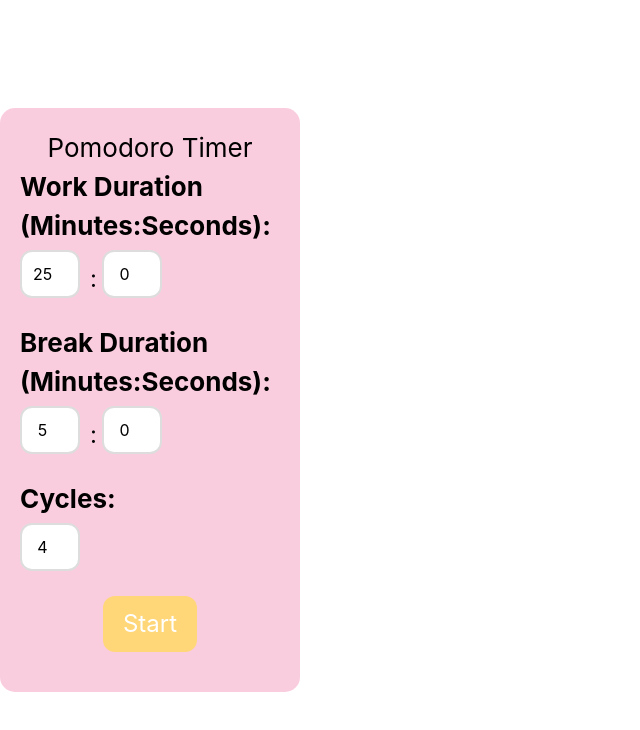
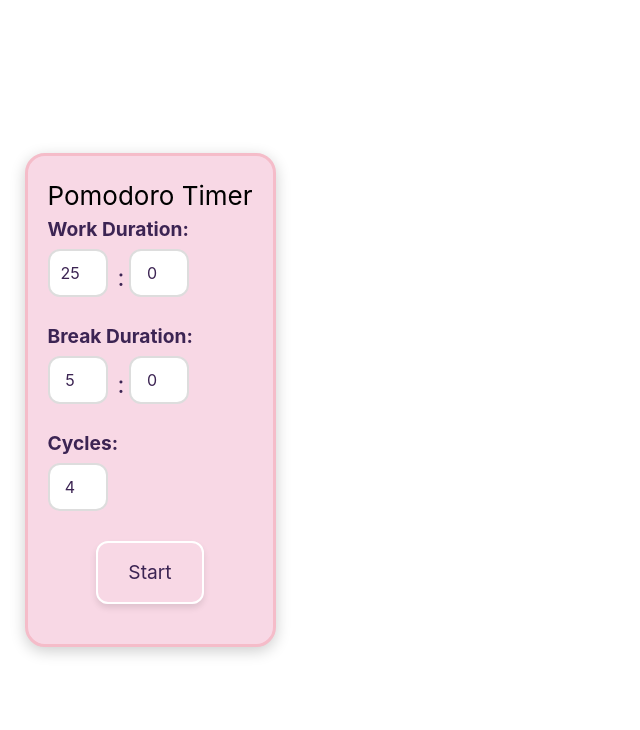
Before and after one commit to isaemi/hack-the-north-2024, a React (Vite) app in the folder client/: page / in a window 1280 px wide. Shown: the top 730 px of the page, without its empty margins (0-640 px from the left). Built offline with nearby package versions, Linux system fonts and the light colour scheme.

Commit message:
updated timer style

```diff
--- a/client/src/App.css
+++ b/client/src/App.css
@@ -44,26 +44,27 @@ button {
   font-size: calc(10px + 2vmin);
 }
 
-
-
-
 .pomodoro-container {
   max-width: 400px;
-  margin: 0 auto;
+  margin: 20px auto;
   padding: 20px;
-  border-radius: 15px;
-  background-color: #f5f5f5;
+  border-radius: 20px; /* Rounded corners */
+  background-color: #F8D8E5; /* Light pink background */
+  box-shadow: 0px 4px 15px rgba(0, 0, 0, 0.2); /* Box shadow for depth */
   text-align: center;
+  border: 3px solid #f5bcc9; /* Inner border */
 }
 
 .timer-display h1 {
-  font-size: 3rem;
+  font-size: 2.5rem; /* Larger font size */
   margin: 20px 0;
-  color: #000000;
+  color: #3c2453; /* Dark purple color */
 }
 
 .settings {
   margin-bottom: 20px;
+  font-size: 1.2rem;
+  color: #3c2453; /* Dark purple color */
 }
 
 .setting-item {
@@ -75,6 +76,7 @@ button {
   display: block;
   font-weight: bold;
   margin-bottom: 5px;
+  color: #3c2453; /* Dark purple color */
 }
 
 .setting-item input[type="number"],
@@ -104,30 +106,27 @@ button {
   margin: 0 5px;
 }
 
+.buttons {
+  display: flex;
+  justify-content: space-around;
+  margin-top: 20px;
+}
+
 .buttons button {
-  padding: 10px 20px;
-  font-size: 1.5rem;
-  border: none;
+  padding: 15px 30px;
+  font-size: 1.2rem;
+  border: 2px solid white;
   border-radius: 12px;
-  background-color: #ffd678;
-  color: white;
+  background-color: transparent; /* Transparent background */
+  color: #3c2453; /* Dark purple text */
   cursor: pointer;
-  margin: 0 10px;
   transition: transform 0.3s ease, background-color 0.3s ease, box-shadow 0.3s ease;
+  box-shadow: 0px 4px 6px rgba(0, 0, 0, 0.1); /* Button shadow */
 }
 
 .buttons button:hover {
-  background-color: #c2ffc5;
-  box-shadow: 0 8px 12px rgba(0, 0, 0, 0.2);
-  transform: scale(1.1); /* Make the button 10% larger on hover */
+  background-color: #f5bcc9; /* Light pink on hover */
+  color: #3c2453;
+  transform: scale(1.05); /* Slight scale on hover */
+  box-shadow: 0px 8px 12px rgba(0, 0, 0, 0.2); /* More intense shadow on hover */
 }
-
-
-.buttons button:disabled {
-  background-color: #ccc;
-  cursor: not-allowed;
-}
-
-.pomodoro-container {
-  background-color: #FACDDE;
-}
--- a/client/src/components/Timer.jsx
+++ b/client/src/components/Timer.jsx
@@ -159,7 +159,7 @@ function PomodoroTimer() {
           </div> */}
 
           <div className="setting-item">
-            <label>Work Duration (Minutes:Seconds):</label>
+            <label>Work Duration:</label>
             <div>
               <input
                 type="number"
@@ -181,7 +181,7 @@ function PomodoroTimer() {
           </div>
 
           <div className="setting-item">
-            <label>Break Duration (Minutes:Seconds):</label>
+            <label>Break Duration:</label>
             <div>
               <input
                 type="number"
```
